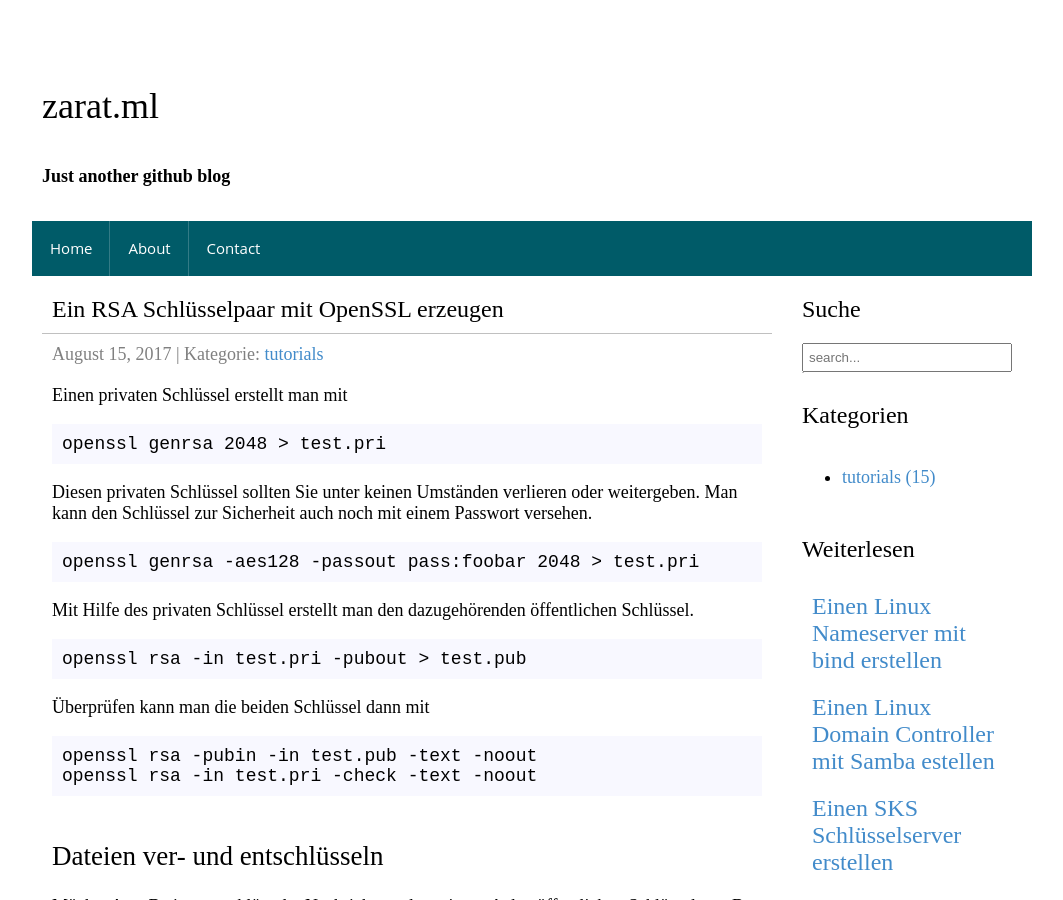
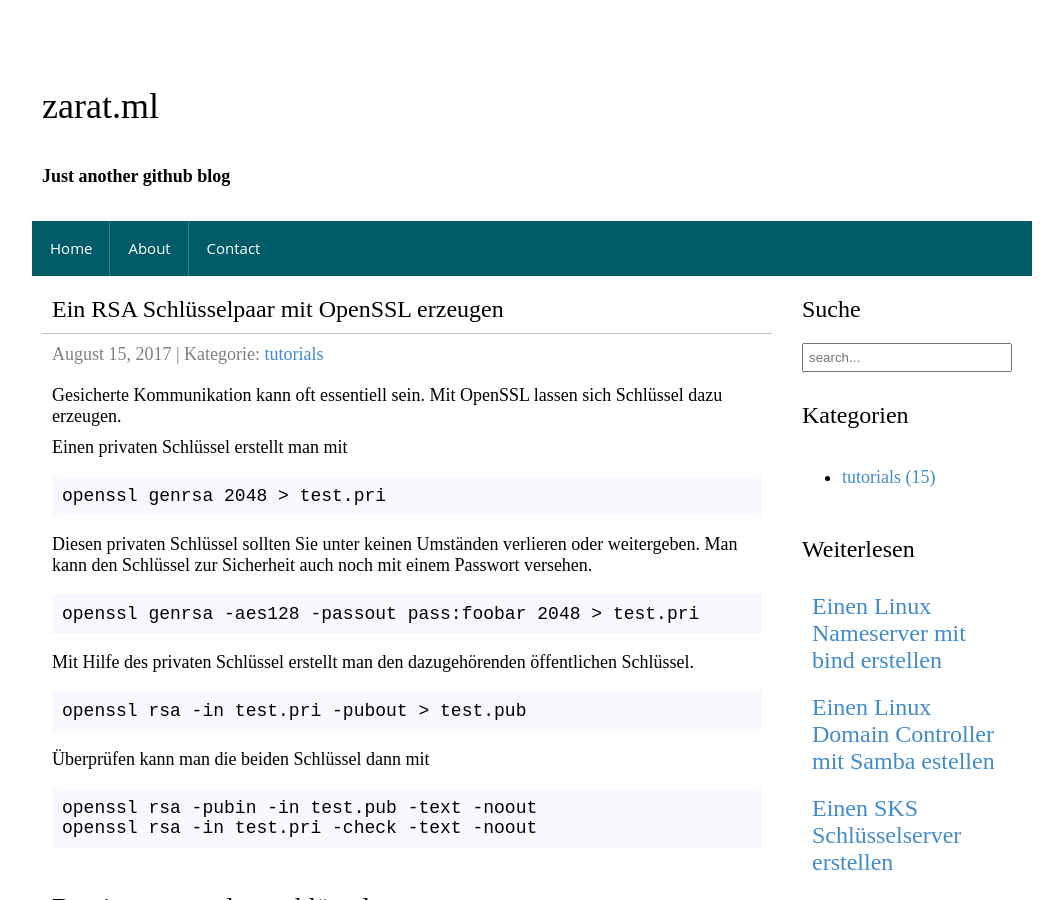
Before and after one commit to zarat/zarat.github.io, a Jekyll site: the page built from _posts/2017-08-15-openssl-keypair.markdown, in a window 1280 px wide and 900 px high. Shown: the whole window, without its empty margins (108-1171 px from the left). Built offline with Jekyll 4.4.1, drawn with Linux system fonts in a browser that asks for light colours.

Commit message:
Update 2017-08-15-openssl-keypair.markdown

```diff
--- a/_posts/2017-08-15-openssl-keypair.markdown
+++ b/_posts/2017-08-15-openssl-keypair.markdown
@@ -5,6 +5,10 @@ author: Manuel Zarat
 categories: tutorials
 permalink: /post/openssl-keys
 ---
+
+Gesicherte Kommunikation kann oft essentiell sein. Mit OpenSSL lassen sich Schlüssel dazu erzeugen.
+
+<!--excerpt_separator-->
 
 Einen privaten Schlüssel erstellt man mit
 
```
